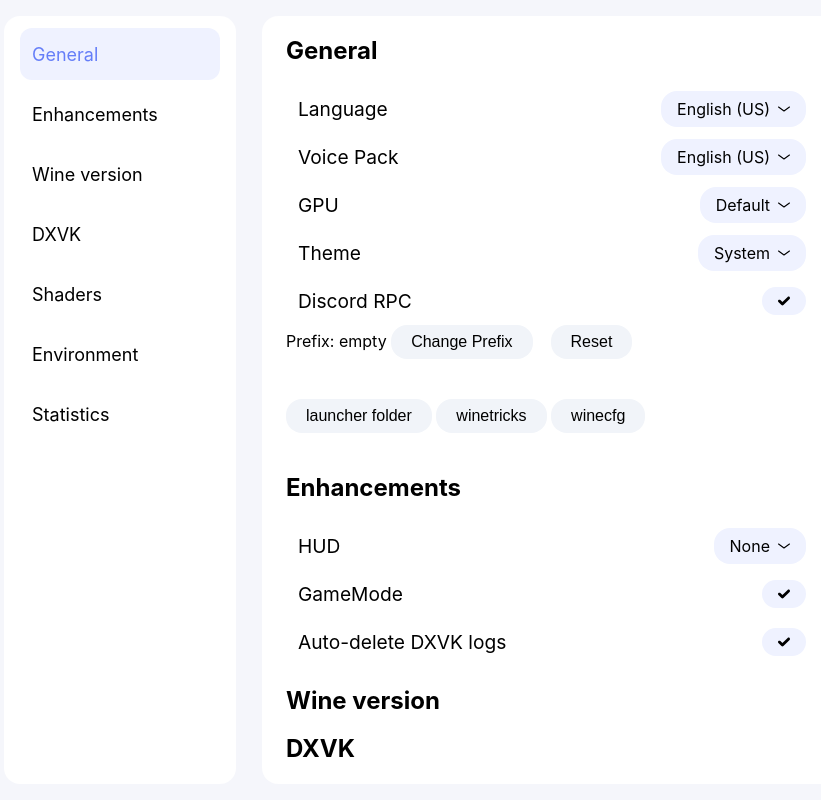
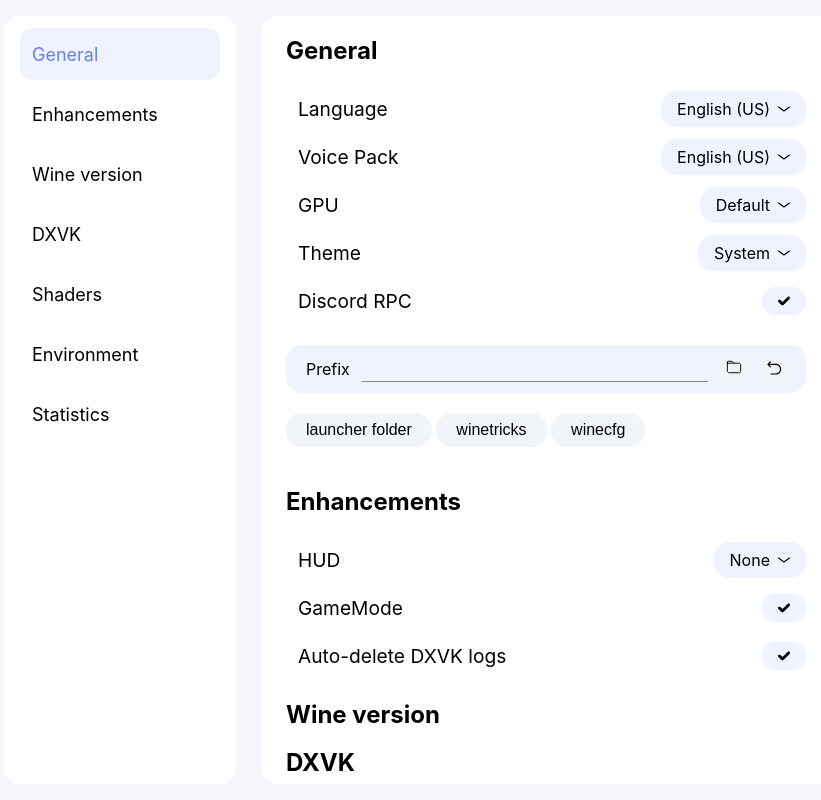
Before and after one commit to an-anime-team/an-anime-game-launcher, an Electron app: page public/html/settings.html in a window 1280 px wide. Shown: the whole page, without its empty margins (28-849 px from the left). Drawn offline with nearby package versions, Linux system fonts and the light colour scheme; files that its build step writes are made by us from their sources; no server answers.

Commit message:
Added `directory-selector` component Made prefix folder selection design

```diff
--- a/public/html/settings.html
+++ b/public/html/settings.html
@@ -130,15 +130,22 @@
                     </div>
                 </div>
 
-                <br>
+                <br><br>
 
-                <div id="prefixloc">
-                    <span>Prefix: </span>
+                <div class="directory-selector" id="prefix">
+                    <span>Prefix</span>
 
-                    <span id="currentprefix">empty</span>
+                    <input readonly>
 
-                    <button class="button" id="prefixdir" i18id="ChangePrefix">Change Prefix</button>&nbsp;&nbsp;&nbsp;
-                    <button class="button" id="defprefix" i18id="DefPrefix">Reset</button>
+                    <div>
+                        <button class="button hint--top hint--small" data-hint="Select dir" id="choose-location">
+                            <svg width="21px" height="21px" viewBox="0 0 21 21" xmlns="http://www.w3.org/2000/svg"><g fill="none" fill-rule="evenodd" stroke="currentColor" stroke-linecap="round" stroke-linejoin="round" transform="translate(3 4)"><path d="m.5 1.5v9c0 1.1045695.8954305 2 2 2h10c1.1045695 0 2-.8954305 2-2v-6.00280762c.0007656-1.05436179-.8150774-1.91816512-1.8499357-1.99451426l-.1500643-.00468356-5 .00200544-2-2h-4c-.55228475 0-1 .44771525-1 1z"/><path d="m.5 2.5h7"/></g></svg>
+                        </button>
+
+                        <button class="button hint--top hint--small" data-hint="Reset dir" id="reset-location">
+                            <svg width="15px" height="15px" viewBox="0 0 15 15" fill="none" xmlns="http://www.w3.org/2000/svg"><path fill-rule="evenodd" clip-rule="evenodd" d="M4.85355 2.14645C5.04882 2.34171 5.04882 2.65829 4.85355 2.85355L3.70711 4H9C11.4853 4 13.5 6.01472 13.5 8.5C13.5 10.9853 11.4853 13 9 13H5C4.72386 13 4.5 12.7761 4.5 12.5C4.5 12.2239 4.72386 12 5 12H9C10.933 12 12.5 10.433 12.5 8.5C12.5 6.567 10.933 5 9 5H3.70711L4.85355 6.14645C5.04882 6.34171 5.04882 6.65829 4.85355 6.85355C4.65829 7.04882 4.34171 7.04882 4.14645 6.85355L2.14645 4.85355C1.95118 4.65829 1.95118 4.34171 2.14645 4.14645L4.14645 2.14645C4.34171 1.95118 4.65829 1.95118 4.85355 2.14645Z" fill="currentColor"/></svg>
+                        </button>
+                    </div>
                 </div>
 
                 <br><br>
```
Also changed, not shown: src/sass/components.sass (+47 -0 lines), src/ts/settings.ts (+4 -4 lines).
